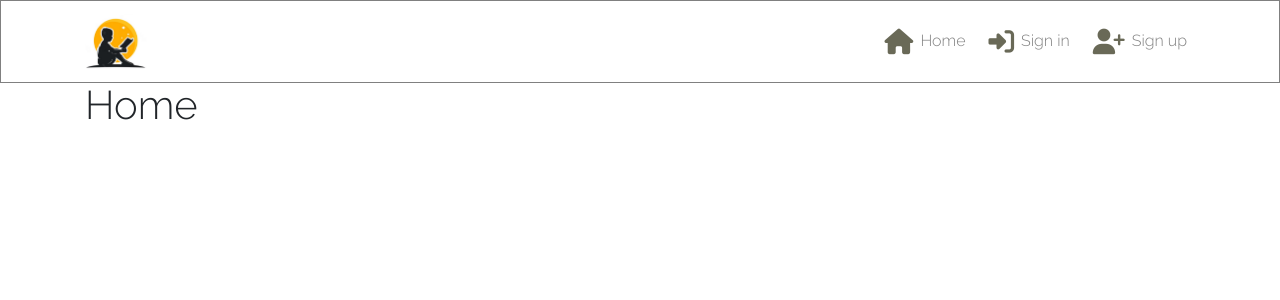
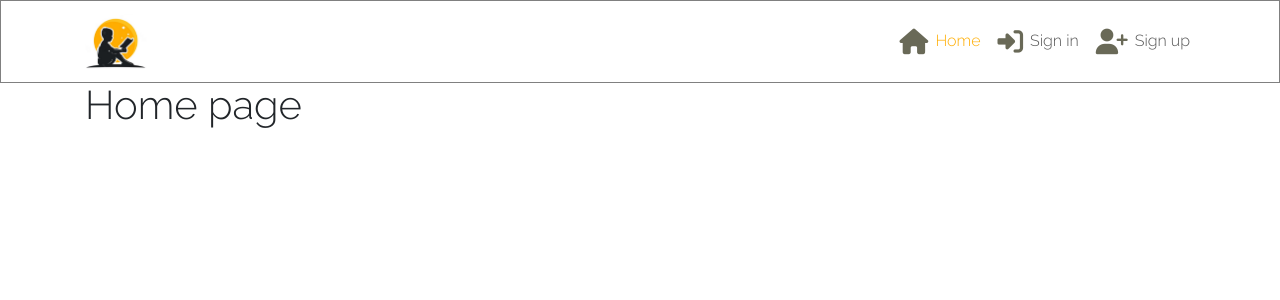
Before and after one commit to SilviaSaverino/Reader-s-angle-Front-end, a React (Create React App) app: page / in a window 1280 px wide. Shown: the top 300 px of the page. Built offline with nearby package versions, Linux system fonts and the light colour scheme.

Commit message:
add navlink to signup,signin and home, and add style to them

```diff
--- a/src/App.js
+++ b/src/App.js
@@ -6,14 +6,15 @@ import {Route, Switch} from 'react-router-dom';
 function App() {
   return (
     <div className={styles.App}>
-       <NavBar />
-       <Container className={styles.Main}>
+      <NavBar />
+      <Container className={styles.Main}>
         <Switch>
-          <Route exact path="/" render={() => <h1>Home</h1>} />
-          <Route exact path="/signin" render={() => <h1>Sign In</h1>} />
-          <Route exact path="/signup" render={() => <h1>Sign Up</h1>} />
+          <Route exact path="/" render={() => <h1>Home page</h1>} />
+          <Route exact path="/signin" render={() => <h1>Sign in</h1>} />
+          <Route exact path="/signup" render={() => <h1>Sign up</h1>} />
+          <Route render={() => <p>Page not found!</p>} />
         </Switch>
-       </Container>
+      </Container>
     </div>
   );
 }
--- a/src/components/NavBar.js
+++ b/src/components/NavBar.js
@@ -1,27 +1,43 @@
 import React from "react";
 import { Navbar, Container, Nav } from "react-bootstrap";
-import logo from '../assets/logo.png'
-import styles from '../styles/NavBar.module.css'
+import logo from "../assets/logo.png";
+import styles from "../styles/NavBar.module.css";
+import { NavLink } from "react-router-dom";
 
 const NavBar = () => {
   return (
     <Navbar className={styles.NavBar} expand="md" fixed="top">
       <Container>
-        <Navbar.Brand>
-          <img src={logo} alt="logo" height="55" />
-        </Navbar.Brand>
+        <NavLink to="/">
+          <Navbar.Brand>
+            <img src={logo} alt="logo" height="55" />
+          </Navbar.Brand>
+        </NavLink>
         <Navbar.Toggle aria-controls="basic-navbar-nav" />
         <Navbar.Collapse id="basic-navbar-nav">
           <Nav className="ml-auto text-left">
-            <Nav.Link>
+            <NavLink
+              exact
+              className={styles.NavLink}
+              activeClassName={styles.Active}
+              to="/"
+            >
               <i className="fas fa-home"></i>Home
-            </Nav.Link>
-            <Nav.Link>
+            </NavLink>
+            <NavLink
+              className={styles.NavLink}
+              activeClassName={styles.Active}
+              to="/signin"
+            >
               <i className="fas fa-sign-in-alt"></i>Sign in
-            </Nav.Link>
-            <Nav.Link>
+            </NavLink>
+            <NavLink
+              to="/signup"
+              className={styles.NavLink}
+              activeClassName={styles.Active}
+            >
               <i className="fas fa-user-plus"></i>Sign up
-            </Nav.Link>
+            </NavLink>
           </Nav>
         </Navbar.Collapse>
       </Container>
--- a/src/styles/NavBar.module.css
+++ b/src/styles/NavBar.module.css
@@ -1,3 +1,11 @@
 .NavBar {
     border: 1px solid rgb(128, 128, 128);
 }
+
+.NavLink {
+    padding: 5px;
+}
+
+.Active {
+    color: #FFAD01;
+}
```
Also changed, not shown: src/App.module.css (line endings or trailing spaces).
